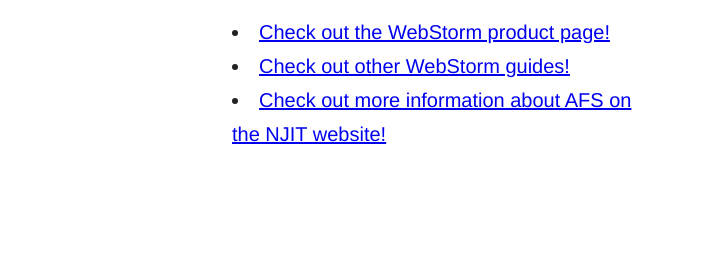
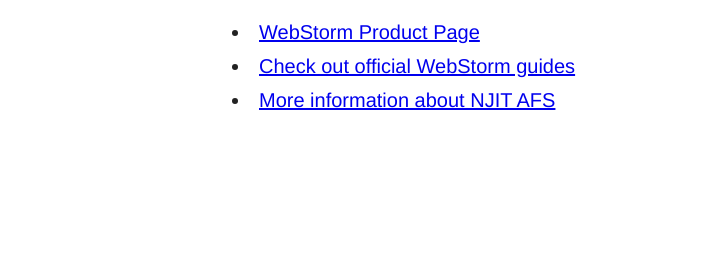
Before and after one commit to tmazyrko/IS117-TeamProject1, a plain HTML site: page tutorials/webstorm-afs/index.html in a window 1280 px wide. Shown: the part 145-424 px from the top of the page, 571-1280 px from the left. Drawn offline with nearby package versions, Linux system fonts and the light colour scheme; files whose address does not match are found by name.

Commit message:
Fix: Renamed 3rd party links

```diff
--- a/tutorials/webstorm-afs/index.html
+++ b/tutorials/webstorm-afs/index.html
@@ -51,9 +51,9 @@
 
     <div id="fSidebar">
         <menu>
-            <li><a href="https://www.jetbrains.com/webstorm/">Check out the WebStorm product page!</a></li>
-            <li><a href="https://www.jetbrains.com/help/webstorm/getting-started-with-webstorm.html">Check out other WebStorm guides!</a></li>
-            <li><a href="https://ist.njit.edu/accessing-afs/">Check out more information about AFS on the NJIT website!</a></li>
+            <li><a href="https://www.jetbrains.com/webstorm/">WebStorm Product Page</a></li>
+            <li><a href="https://www.jetbrains.com/help/webstorm/getting-started-with-webstorm.html">Check out official WebStorm guides</a></li>
+            <li><a href="https://ist.njit.edu/accessing-afs/">More information about NJIT AFS</a></li>
         </menu>
     </div>
 
```
Also changed, not shown: tutorials/git/index.html (+3 -3 lines).
